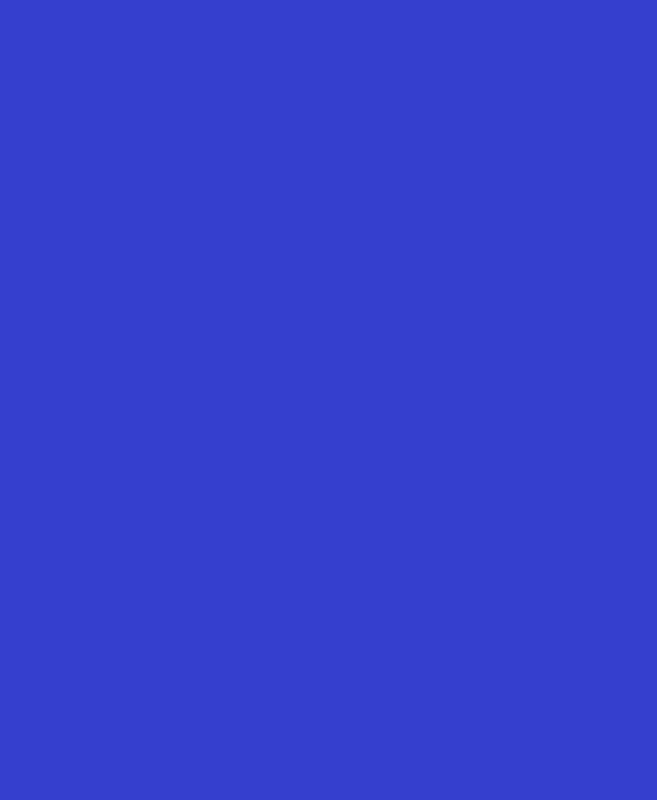
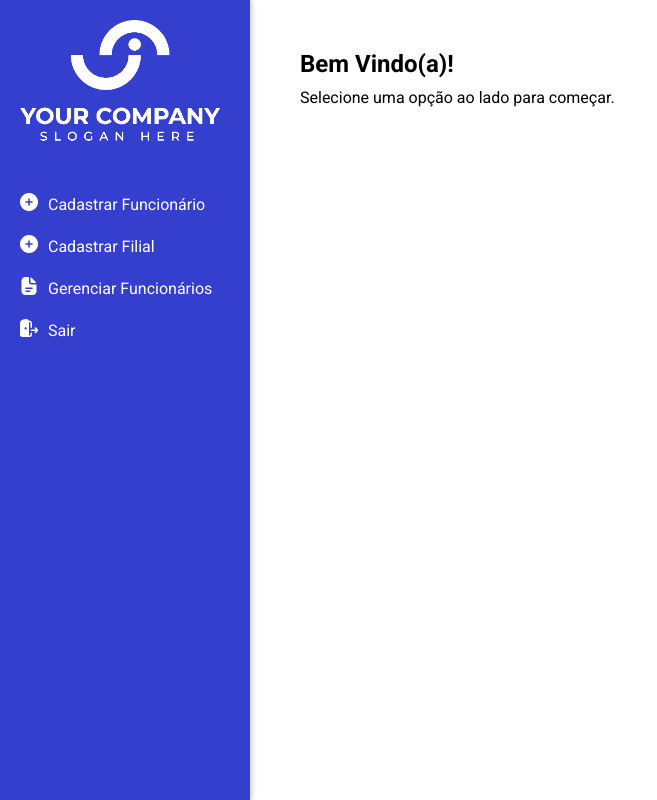
Before and after one commit to JulioSbto/Atividade_Avaliativa03, a website: page privado/index.html in a window 1280 px wide. Shown: the whole page, without its empty margins (0-657 px from the left). Drawn offline with nearby package versions, Linux system fonts and the light colour scheme.

Commit message:
v1.0
12/06/25 front-end base finalizado.

```diff
--- a/privado/index.html
+++ b/privado/index.html
@@ -1,14 +1,53 @@
 <!DOCTYPE html>
 <html lang="pt-br">
-<head>
-    <meta charset="UTF-8">
-    <meta http-equiv="X-UA-Compatible" content="IE=edge">
-    <meta name="viewport" content="width=device-width, initial-scale=1.0">
-    <title>Document</title>
-    <link rel="stylesheet" href="/publico/style.css">
+  <head>
+    <meta charset="UTF-8" />
+    <meta name="viewport" content="width=device-width, initial-scale=1.0" />
+    <title>Página Inicial</title>
+    <link rel="stylesheet" href="/publico/style.css" />
+    <link
+      rel="stylesheet"
+      href="https://cdn-uicons.flaticon.com/3.0.0/uicons-solid-rounded/css/uicons-solid-rounded.css"
+    />
     <script src="https://code.jquery.com/jquery-3.7.1.js"></script>
-</head>
-<body>
+  </head>
 
-</body>
+  <body>
+    <div id="sidebar">
+      <div class="logo-container">
+        <img src="/publico/assets/logomarca.png" alt="Logo" />
+      </div>
+
+      <ul>
+        <li>
+          <a href="#">
+            <i class="fi fi-sr-add"></i> Cadastrar Funcionário
+          </a>
+        </li>
+
+        <li>
+          <a href="#">
+            <i class="fi fi-sr-add"></i> Cadastrar Filial
+          </a>
+        </li>
+
+        <li>
+          <a href="#">
+            <i class="fi fi-sr-document"></i> Gerenciar Funcionários
+          </a>
+        </li>
+
+        <li>
+          <a href="#">
+            <i class="fi fi-sr-leave"></i> Sair
+          </a>
+        </li>
+      </ul>
+    </div>
+
+    <main id="main-content">
+      <h2>Bem Vindo(a)!</h2>
+      <p>Selecione uma opção ao lado para começar.</p>
+    </main>
+  </body>
 </html>
--- a/publico/style.css
+++ b/publico/style.css
@@ -12,9 +12,90 @@
   box-sizing: border-box;
 }
 
+/* index.html */
+
 body {
+  background-color: var(--Branco);
+  color: var(--Preto);
+  font-family: "Roboto", sans-serif;
+  display: flex;
+  height: 100vh;
+}
+
+#sidebar {
+  width: 250px;
   background-color: var(--Azul);
+  color: var(--Branco);
+  padding: 20px;
+  display: flex;
+  flex-direction: column;
+  align-items: center;
+  box-shadow: 2px 0 5px rgba(0, 0, 0, 0.2);
+}
+
+.logo-container {
+  width: 100%;
+  text-align: center;
+  margin-bottom: 40px;
+}
+
+.logo-container img {
+  max-width: 100%;
+  height: auto;
+}
+
+#sidebar ul {
+  list-style: none;
+  width: 100%;
+}
+
+#sidebar ul li {
+  margin-bottom: 20px;
+}
+
+#sidebar ul li a {
+  text-decoration: none;
+  color: var(--Branco);
+  font-size: 16px;
+  display: flex;
+  align-items: center;
+  transition: all 0.3s ease-in-out;
+}
+
+#sidebar ul li a i {
+  margin-right: 10px;
+  font-size: 18px;
+}
+
+#sidebar ul li a:hover {
+  transform: scale(1.1);
+}
+
+#main-content {
+  flex: 1;
+  padding: 50px;
+}
+
+#main-content h2 {
+  font-size: 24px;
+  color: var(--Preto);
+  margin-bottom: 10px;
+}
+
+#main-content p {
+  font-size: 16px;
+  color: var(--Preto);
+}
+
+/* login.html */
+#login-page {
   font-family: "Roboto", sans-serif;
+  background-color: var(--Azul);
+  color: var(--Preto);
+  display: flex;
+  justify-content: center;
+  align-items: center;
+  height: 100vh;
 }
 
 #loginContainer {
@@ -44,16 +125,34 @@ body {
 }
 
 #btn_fechar {
+  display: flex;
+  justify-content: center;
+  align-items: center;
+  position: absolute;
   border: none;
   width: 25px;
   height: 25px;
-  position: absolute;
   top: 0px;
   right: 10px;
   margin-top: 20px;
   margin-right: 10px;
   background-color: var(--Preto);
   color: var(--Branco);
+  cursor: pointer;
+  transition: all 0.3s ease-in-out;
+}
+
+#btn_fechar i {
+  display: flex;
+  justify-content: center;
+  align-items: center;
+  width: 100%;
+  height: 100%;
+  font-size: 16px;
+}
+
+#btn_fechar:hover {
+  transform: scale(1.1);
 }
 
 #btn_login {
@@ -61,12 +160,18 @@ body {
   justify-content: center;
   align-items: center;
   text-align: center;
+  border: none;
+  width: 120px;
+  height: 30px;
   margin-top: 20px;
   margin-bottom: 20px;
   padding: 20px;
-  width: 120px;
-  height: 30px;
-  border: none;
   background-color: #353fce;
   color: var(--Branco);
+  cursor: pointer;
+  transition: all 0.3s ease-in-out;
 }
+
+#btn_login:hover {
+  transform: scale(1.1);
+}
```
Also changed, not shown: publico/login.html (+1 -1 lines).
